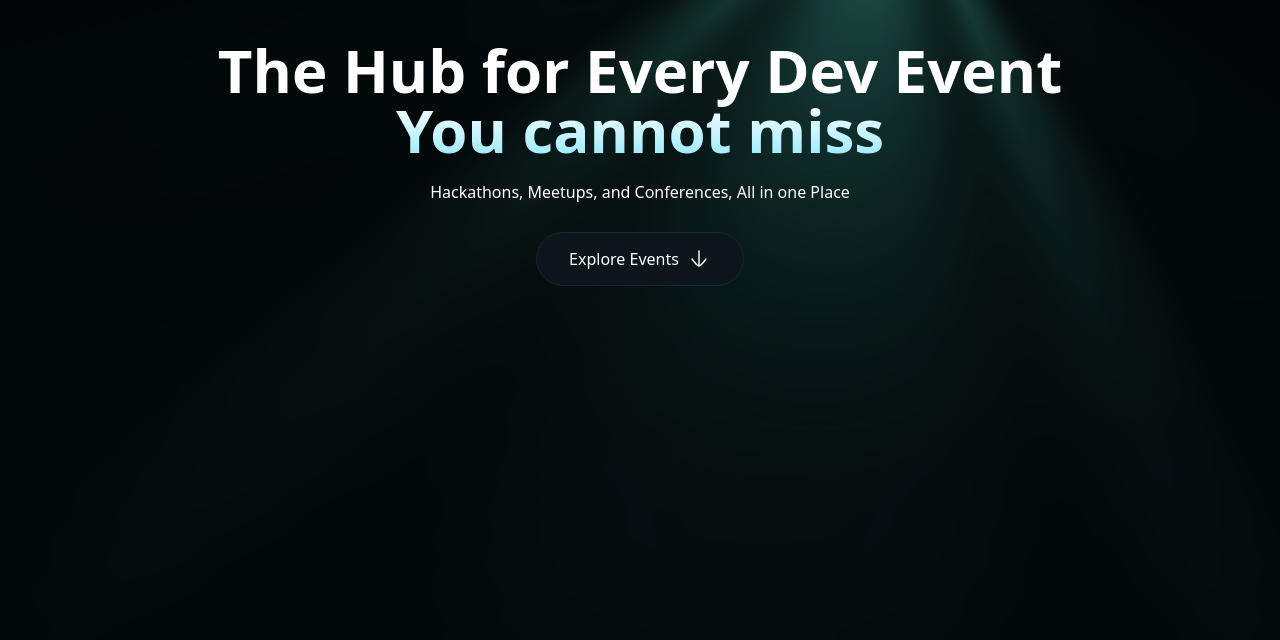
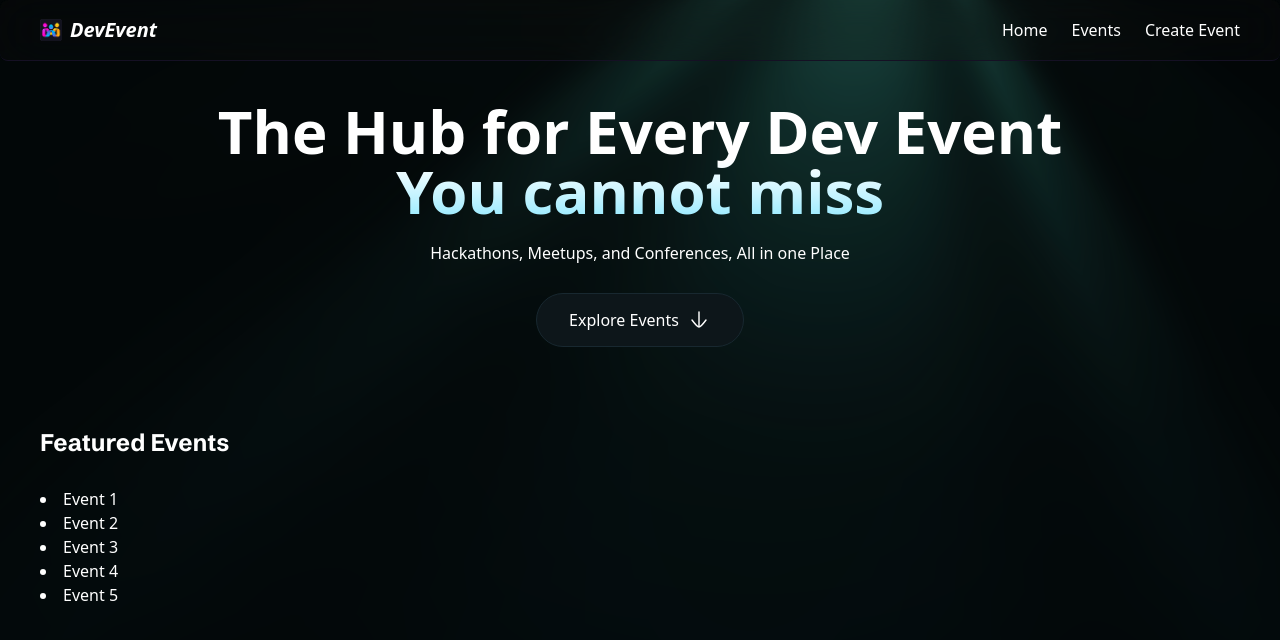
Before and after one commit to chickeeteettaz-art/tech-event-application, a Next.js app: page / in a window 1280 px wide. Shown: the top 640 px of the page. Built offline with nearby package versions, Linux system fonts and the light colour scheme; a web font is replaced by a local one.

Commit message:
NavBar.tsx implemented and displayed successfully

```diff
--- a/app/layout.tsx
+++ b/app/layout.tsx
@@ -2,6 +2,7 @@ import type { Metadata } from "next";
 import { Schibsted_Grotesk, Martian_Mono} from "next/font/google";
 import "./globals.css";
 import LightRays from "@/components/LightRays";
+import NavBar from "@/components/NavBar";
 
 const schibstedGrotesk = Schibsted_Grotesk({
   variable: "--font-schibsted-grotesk",
@@ -28,6 +29,7 @@ export default function RootLayout({
       <body
         className={`${schibstedGrotesk.variable} ${ martianMono.variable}  min-h-screen antialiased`}
       >
+      <NavBar/>
         <div className={'absolute inset-0 top-0 z-[-1] m-h-screen'}>
 
 
--- a/app/page.tsx
+++ b/app/page.tsx
@@ -9,6 +9,17 @@ const Page = () => {
                 Hackathons, Meetups, and Conferences, All in one Place
             </p>
             <ExploreButton/>
+
+            <div className={'mt-20 space-y-7'}>
+                <h3>Featured Events</h3>
+
+                <ul>
+                    {[1,2,3,4,5].map((item) => (
+                        <li key={item}>Event {item}</li>
+
+                    ))}
+                </ul>
+            </div>
         </section>
 
     )
--- /dev/null
+++ b/components/NavBar.tsx
@@ -0,0 +1,22 @@
+import React from 'react'
+import Link from "next/link";
+import Image from 'next/image'
+
+const NavBar = () => {
+    return (
+        <header>
+            <nav>
+                <Link href="/" className={'logo'}>
+                    <Image src={'/icons/logo.png'} alt={'logo'} width={22} height={22}/>
+                    <p>DevEvent</p>
+                </Link>
+                <ul>
+                    <Link href={'/'}>Home</Link>
+                    <Link href={'/'}>Events</Link>
+                    <Link href={'/'}>Create Event</Link>
+                </ul>
+            </nav>
+        </header>
+    )
+}
+export default NavBar
```
